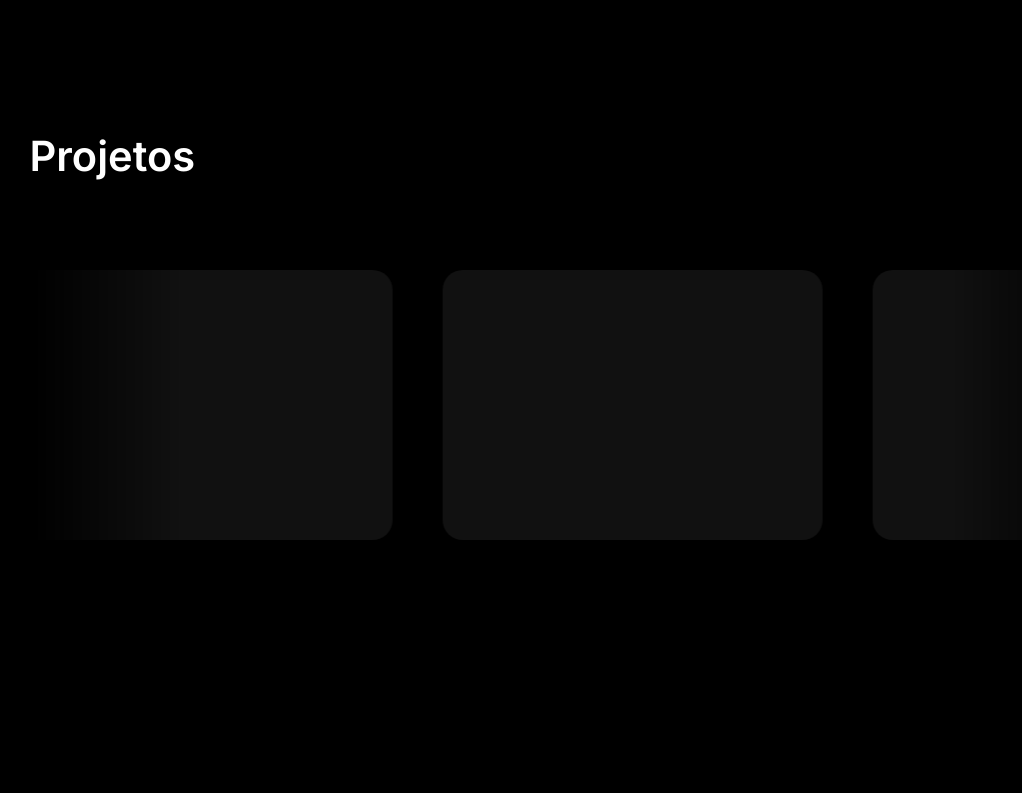
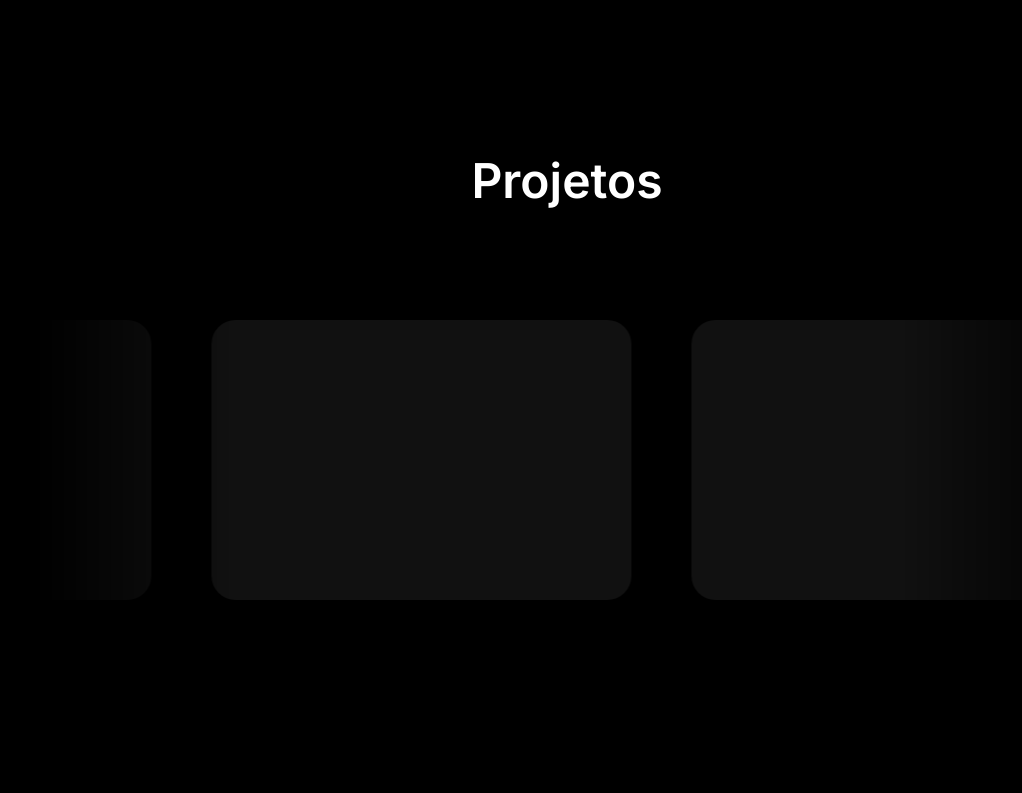
Before and after one commit to prismae/prismae-site, a React (Vite) app in the folder frontend/: page / in a window 1280 px wide. Shown: the part 1400-2193 px from the top of the page, without its empty margins (73-1095 px from the left). Built offline with nearby package versions, Linux system fonts and the light colour scheme.

Commit message:
Carrosel da sessão de Projetos

```diff
--- a/frontend/src/components/Projects.css
+++ b/frontend/src/components/Projects.css
@@ -1,40 +1,50 @@
 .projects {
-  padding: 120px 8%;
+  padding: 140px 8%;
   background: #000;
+  position: relative;
 }
 
 .projects h2 {
-  font-size: 2.6rem;
-  margin-bottom: 80px;
+  font-size: 3rem;
+  margin-bottom: 100px;
+  text-align: center;
 }
 
 /* Container */
 .carousel {
   overflow: hidden;
   position: relative;
+  cursor: grab;
+}
+
+.carousel:active {
+  cursor: grabbing;
 }
 
 .projects-track {
   display: flex;
-  gap: 50px;
+  gap: 60px;
   width: max-content;
   will-change: transform;
 }
 
 .project-card {
-  width: 380px;
-  height: 270px;
+  width: 420px;
+  height: 280px;
   background: #111;
-  border-radius: 20px;
+  border-radius: 24px;
   position: relative;
   overflow: hidden;
   flex-shrink: 0;
-  transition: transform 0.3s ease, box-shadow 0.3s ease;
+  transition: transform 0.4s ease, box-shadow 0.4s ease;
 }
 
+/* Destaque automático visual */
 .project-card:hover {
-  transform: scale(1.08);
-  box-shadow: 0 20px 50px rgba(0,0,0,0.6);
+  transform: scale(1.12);
+  box-shadow:
+    0 30px 60px rgba(0,0,0,0.6),
+    0 0 40px rgba(0,255,153,0.2);
 }
 
 .project-overlay {
@@ -42,35 +52,36 @@
   inset: 0;
   background: linear-gradient(
     120deg,
-    rgba(255,0,76,0.9),
-    rgba(0,255,153,0.9),
-    rgba(0,200,255,0.9)
+    rgba(255,0,76,0.95),
+    rgba(0,255,153,0.95),
+    rgba(0,200,255,0.95)
   );
   display: flex;
   align-items: center;
   justify-content: center;
   transform: translateY(100%);
-  transition: 0.4s ease;
+  transition: 0.5s ease;
 }
 
 .project-overlay span {
-  font-size: 1.6rem;
+  font-size: 1.7rem;
   font-weight: 600;
+  letter-spacing: 1px;
 }
 
 .project-card:hover .project-overlay {
   transform: translateY(0);
 }
 
-/* Fade profissional */
+/* Fade cinematográfico */
 .fade-left,
 .fade-right {
   position: absolute;
   top: 0;
-  width: 150px;
+  width: 200px;
   height: 100%;
   pointer-events: none;
-  z-index: 2;
+  z-index: 10;
 }
 
 .fade-left {
--- a/frontend/src/components/Projects.jsx
+++ b/frontend/src/components/Projects.jsx
@@ -4,26 +4,34 @@ import './Projects.css'
 export default function Projects() {
   const trackRef = useRef(null)
   const animationRef = useRef(null)
+
   const position = useRef(0)
-
-  const speed = 1.2
+  const velocity = useRef(0.8)
+  const isDragging = useRef(false)
+  const startX = useRef(0)
+  const lastX = useRef(0)
 
   const items = [
     'Landing Page',
     'E-commerce',
     'Sistema Web',
     'Dashboard',
-    'App Mobile'
+    'App Mobile',
+    'Sistema SaaS'
   ]
 
   useEffect(() => {
     const track = trackRef.current
 
     const animate = () => {
-      position.current -= speed
+      if (!isDragging.current) {
+        position.current -= velocity.current
+      }
 
-      if (Math.abs(position.current) >= track.scrollWidth / 2) {
-        position.current = 0
+      const width = track.scrollWidth / 2
+
+      if (Math.abs(position.current) >= width) {
+        position.current += width
       }
 
       track.style.transform = `translateX(${position.current}px)`
@@ -33,6 +41,49 @@ export default function Projects() {
     animationRef.current = requestAnimationFrame(animate)
 
     return () => cancelAnimationFrame(animationRef.current)
+  }, [])
+
+  useEffect(() => {
+    const track = trackRef.current
+
+    const onDown = (e) => {
+      isDragging.current = true
+      startX.current = e.pageX || e.touches[0].pageX
+      lastX.current = startX.current
+      velocity.current = 0
+    }
+
+    const onMove = (e) => {
+      if (!isDragging.current) return
+      const x = e.pageX || e.touches[0].pageX
+      const delta = x - lastX.current
+      position.current += delta
+      velocity.current = delta * 0.1
+      lastX.current = x
+    }
+
+    const onUp = () => {
+      isDragging.current = false
+      velocity.current = 1
+    }
+
+    track.addEventListener('mousedown', onDown)
+    track.addEventListener('touchstart', onDown)
+
+    window.addEventListener('mousemove', onMove)
+    window.addEventListener('touchmove', onMove)
+
+    window.addEventListener('mouseup', onUp)
+    window.addEventListener('touchend', onUp)
+
+    return () => {
+      track.removeEventListener('mousedown', onDown)
+      track.removeEventListener('touchstart', onDown)
+      window.removeEventListener('mousemove', onMove)
+      window.removeEventListener('touchmove', onMove)
+      window.removeEventListener('mouseup', onUp)
+      window.removeEventListener('touchend', onUp)
+    }
   }, [])
 
   return (
```
